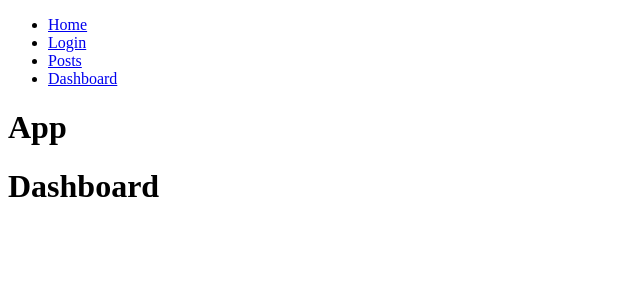
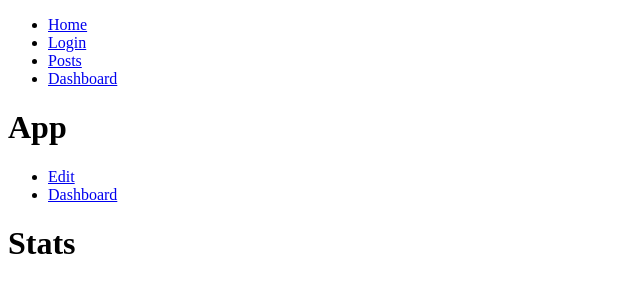
Before and after one commit to ElenaFrank/modul_router, a React (Create React App) app: page /dashboard in a window 1280 px wide. Shown: the top 300 px of the page, without its empty margins (0-640 px from the left). Built offline with nearby package versions, Linux system fonts and the light colour scheme.

Commit message:
add edit

```diff
--- a/src/app/App.js
+++ b/src/app/App.js
@@ -3,7 +3,7 @@ import {Route, Switch, Redirect} from "react-router-dom"
 import Dashboard from "../components/dashboard"
 import Home from "../components/home"
 import Login from "../components/login"
-import Stats from "../components/stats"
+// import Stats from "../components/stats"
 import Posts from "../components/posts"
 import NotFound from "../components/not-found"
 
@@ -15,9 +15,8 @@ function App() {
       <h1>App</h1>
       <Switch>
         <Route path="/" exact component = {Home} />
-        <Route path="/dashboard/stats" component = {Stats} />
-        <Route path="/dashboard" component={Dashboard}  />
         <Route path="/login" component = {Login} />
+        <Route path="/dashboard/" component = {Dashboard} />
         <Route path="/posts/:postId?" component={Posts} />
         <Route path="/404" component={NotFound} />
         <Redirect from="/admin" to="/dashboard" />
--- a/src/components/dashboard.jsx
+++ b/src/components/dashboard.jsx
@@ -1,7 +1,26 @@
 import React from "react"
+import { Switch, Route, Link } from "react-router-dom"
+import Edit from "./edit"
+import Stats from "./stats"
 
 const Dashboard = () => {
-    return ( <h1>Dashboard</h1> )
+    return (
+    <div>
+        <ul>
+            <li>
+                <Link to="/dashboard/edit">Edit</Link>
+            </li>
+            <li>
+                <Link to="/dashboard">Dashboard</Link>
+            </li>
+        </ul>
+        <Switch>
+            {/*Статистика отображается по умолчанию */}
+            <Route exact path="/dashboard/" component = {Stats} />
+            <Route path="/dashboard/edit" component={Edit}  />
+        </Switch>
+    </div>
+    )
 }
 
 export default Dashboard
--- /dev/null
+++ b/src/components/edit.jsx
@@ -0,0 +1,7 @@
+import React from "react"
+
+const Edit = () => {
+    return ( <h1>Edit</h1> )
+}
+
+export default Edit
--- a/src/components/post.jsx
+++ b/src/components/post.jsx
@@ -1,14 +1,16 @@
 import React from "react"
+import { useHistory } from "react-router-dom"
 
-const Post = ({id, posts, history}) => {
+const Post = ({id, posts }) => {
 
+    const history = useHistory()
     const getPostById = (id) => {
         return posts.find(post => post.id.toString() === id)
     }
 
     const post = getPostById(id)
     const handleSave = () => {
-        history.replace("/posts")
+        history.push("/posts")
     }
 
     return <>
--- a/src/components/posts.jsx
+++ b/src/components/posts.jsx
@@ -1,18 +1,19 @@
 import React from "react"
 import Post from "./post"
 import PostsList from "./postsList"
+import {useParams} from "react-router-dom"
 
-const Posts = ({match, history}) => {
-
+const Posts = ({match }) => {
+    const params = useParams()
     const posts = [
         {id:1, label: "post 1"},
         {id:2, label: "post 2"},
         {id:3, label: "post 3"}
     ]
 
-    const postId = match.params.postId
+    const {postId} = params
 
-    return <>{postId ? <Post id = {postId} posts = {posts} history={history}/> : <PostsList posts = {posts}/>}</>
+    return <>{postId ? <Post id = {postId} posts = {posts} /> : <PostsList posts = {posts}/>}</>
 }
 
 export default Posts
```
